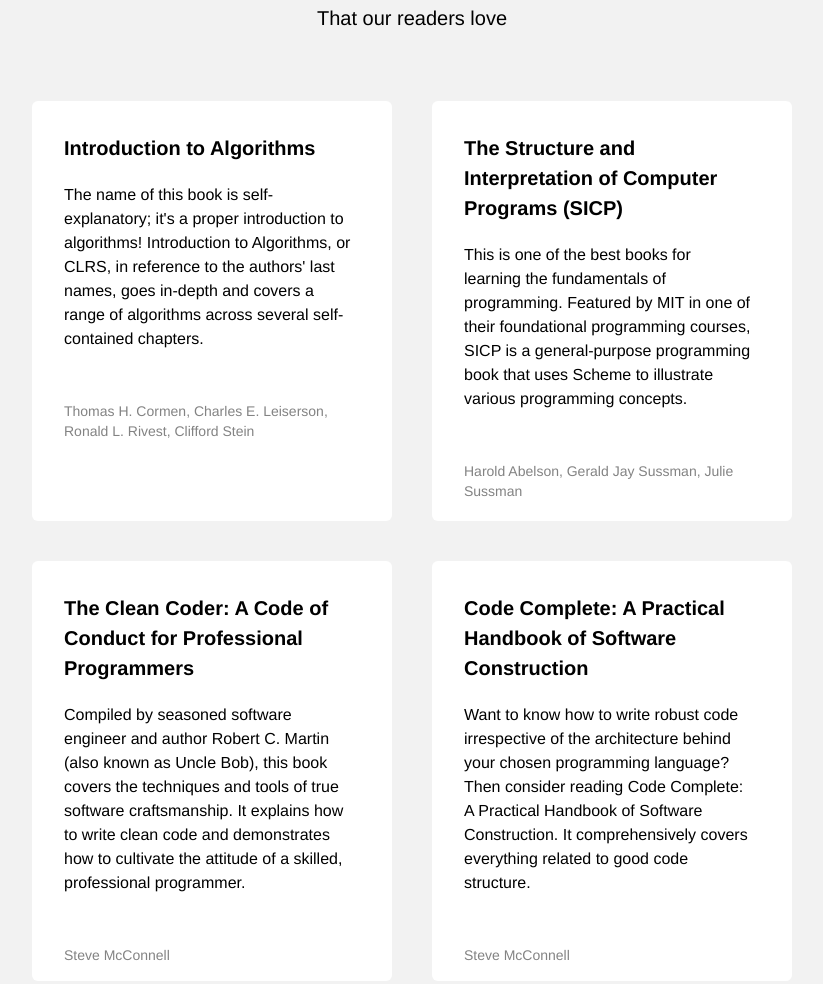
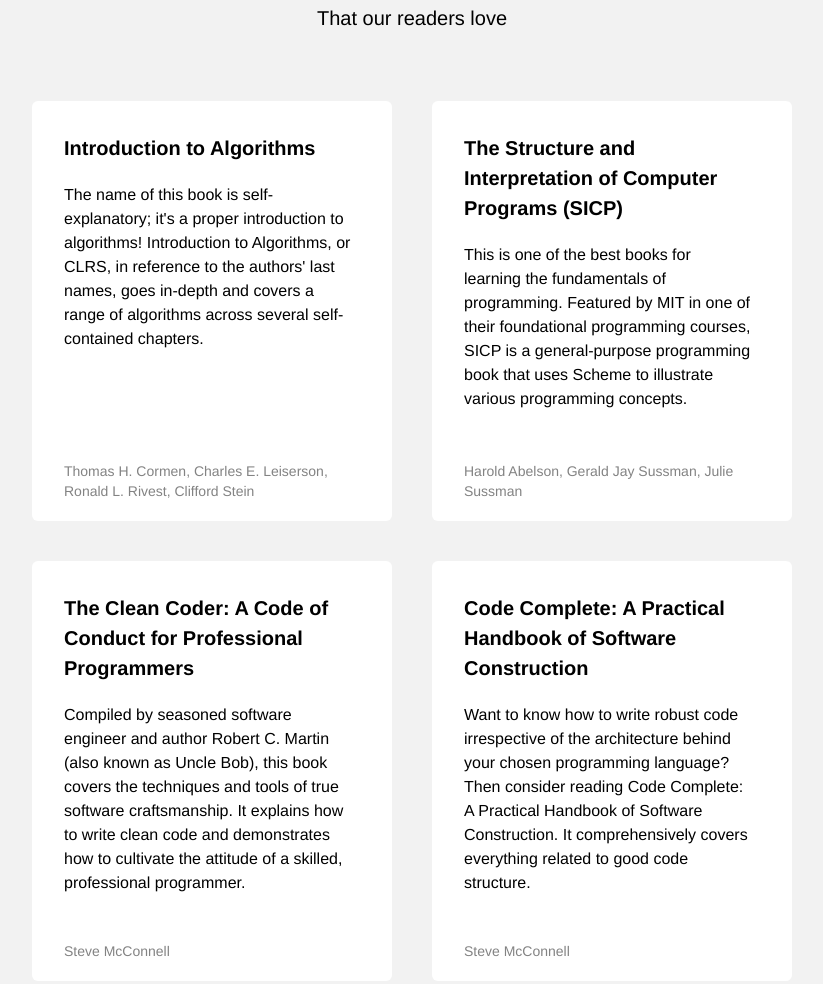
Before and after one commit to SabinaWinehouse/web_project_1-main, a plain HTML site: page index.html in a window 1280 px wide. Shown: the part 973-1957 px from the top of the page, without its empty margins (228-1051 px from the left). Drawn offline with Linux system fonts and the light colour scheme.

Commit message:
last try of 1sr project

```diff
--- a/styles/style.css
+++ b/styles/style.css
@@ -121,7 +121,6 @@
   max-width: 760px;
   gap: 40px;
   margin: 0 auto;
-
 }
 
 .card {
@@ -140,6 +139,8 @@
   position: relative;
   width: 100%;
   height: 100%;
+  display: flex;
+  flex-flow: column nowrap;
 }
 
 .card__title {
@@ -150,7 +151,8 @@
 }
 
 .card__text {
-  margin: 20px 0 50px;
+  flex: 1 0 auto;
+  margin: 20px 0 0px;
   font-size: 16px;
   line-height: 24px;
 }
```
